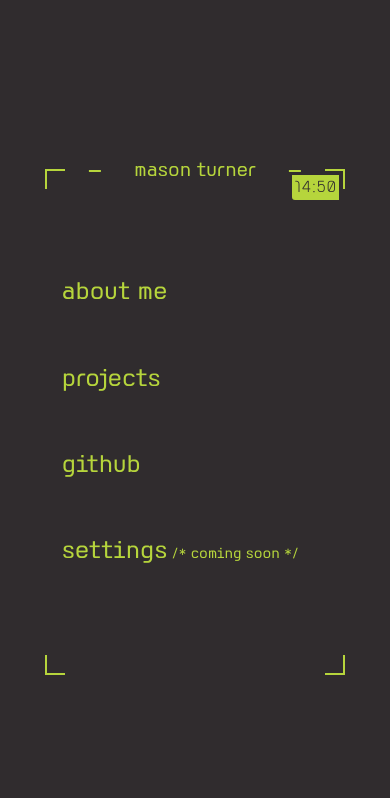
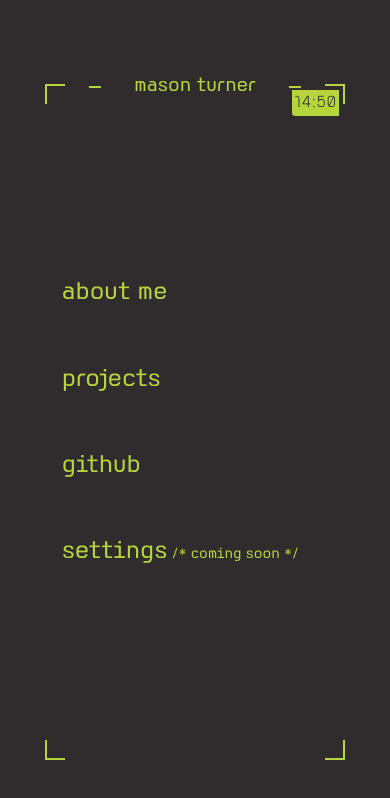
Before and after one commit to M47O/masonturner.dev, a Next.js app: page / in a window 390 px wide. Shown: the top 798 px of the page. Built offline with nearby package versions, Linux system fonts and the light colour scheme.

Commit message:
Change Terminal height on mobile

```diff
--- a/app/components/Terminal/Terminal.module.css
+++ b/app/components/Terminal/Terminal.module.css
@@ -10,9 +10,9 @@
     display: flex;
     position: relative;
     max-height: 90%;
-    height: 60%;
+    height: 80%;
     min-height: 400px;
-    width: 40%;
+    width: 60%;
     min-width: 300px;
     margin: 5px;
 }
@@ -158,8 +158,8 @@
     }
 
     .container {
-        min-height: 400px;
         height: fit-content;
+        width: 40%;
     }
 
     .header {
```
